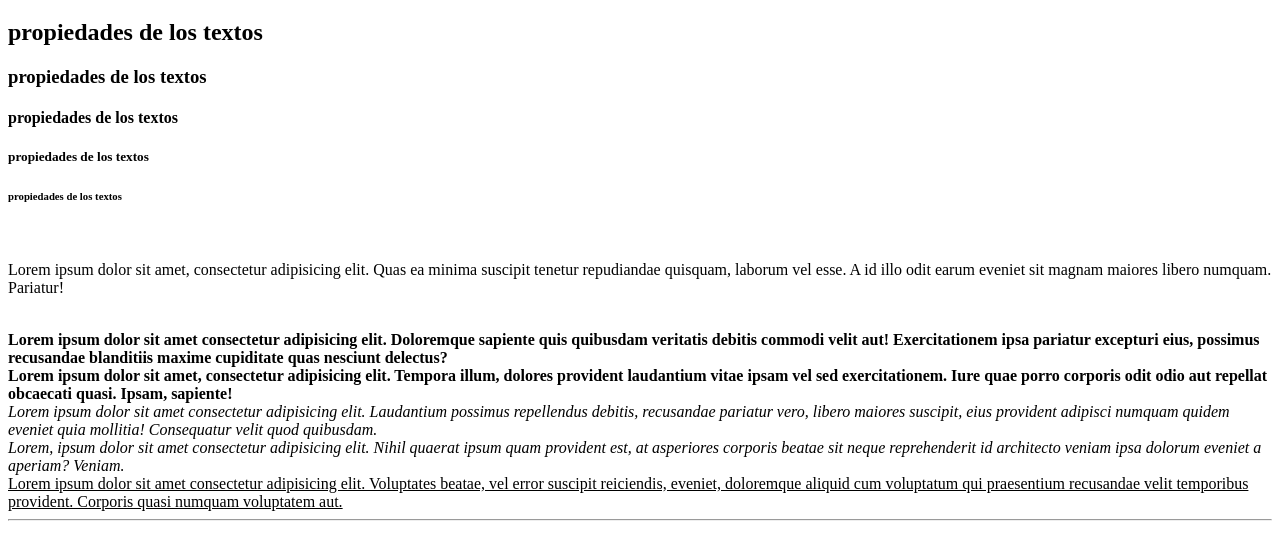
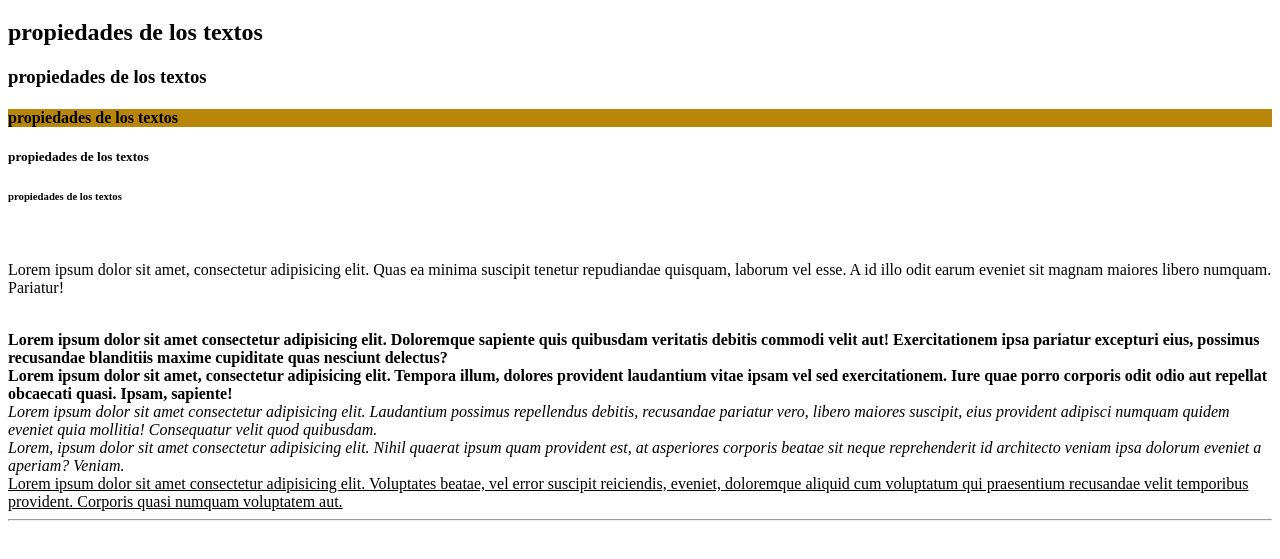
Before and after one commit to dicojo/HTML_CSS, a plain HTML site: page index.html in a window 1280 px wide. Shown: the part 61-620 px from the top of the page. Drawn offline with Linux system fonts and the light colour scheme.

Commit message:
modificacion h4

```diff
--- a/style.css
+++ b/style.css
@@ -1,3 +1,7 @@
 h1{
     color: mediumvioletred;
 }
+
+h4{
+    background-color: darkgoldenrod;
+}
```
